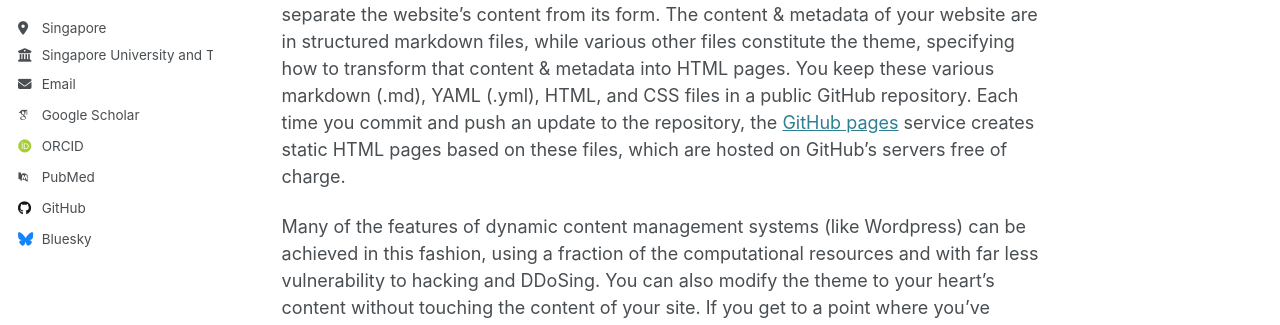
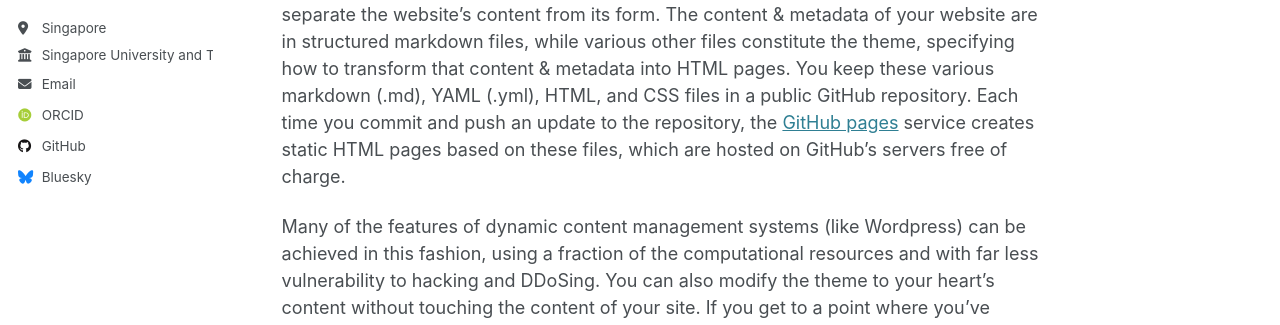
Before and after one commit to git-caixinyu/git-caixinyu.github.io, a Jekyll site: the page built from _pages/about.md, in a window 1280 px wide. Shown: the part 517-842 px from the top of the page. Built offline with Jekyll 4.4.1, drawn with Linux system fonts in a browser that asks for light colours; some web fonts are replaced.

Commit message:
Update _config.yml

```diff
--- a/_config.yml
+++ b/_config.yml
@@ -32,14 +32,14 @@ author:
   email            : "xinyu_cai@sutd.edu.sg"
 
   # Academic websites
-  arxiv            : # URL - Update with the correct link to your profile
-  googlescholar    : "https://scholar.google.com/citations?user=PS_CX0AAAAAJ"
-  impactstory      : # URL
+  #arxiv            : # URL - Update with the correct link to your profile
+  #googlescholar    : "https://scholar.google.com/citations?user=PS_CX0AAAAAJ"
+  #impactstory      : # URL
   orcid            : "http://orcid.org/yourorcidurl"
-  semantic         : # URL
-  pubmed           : "https://www.ncbi.nlm.nih.gov/pubmed/?term=john+snow"
-  researchgate     : # URL
-  scopus           : # URL
+  #semantic         : # URL
+  #pubmed           : "https://www.ncbi.nlm.nih.gov/pubmed/?term=john+snow"
+  #researchgate     : # URL
+  #scopus           : # URL
 
   # Repositories and software development
   bitbucket        : # Username - Update with your username on the site
```
